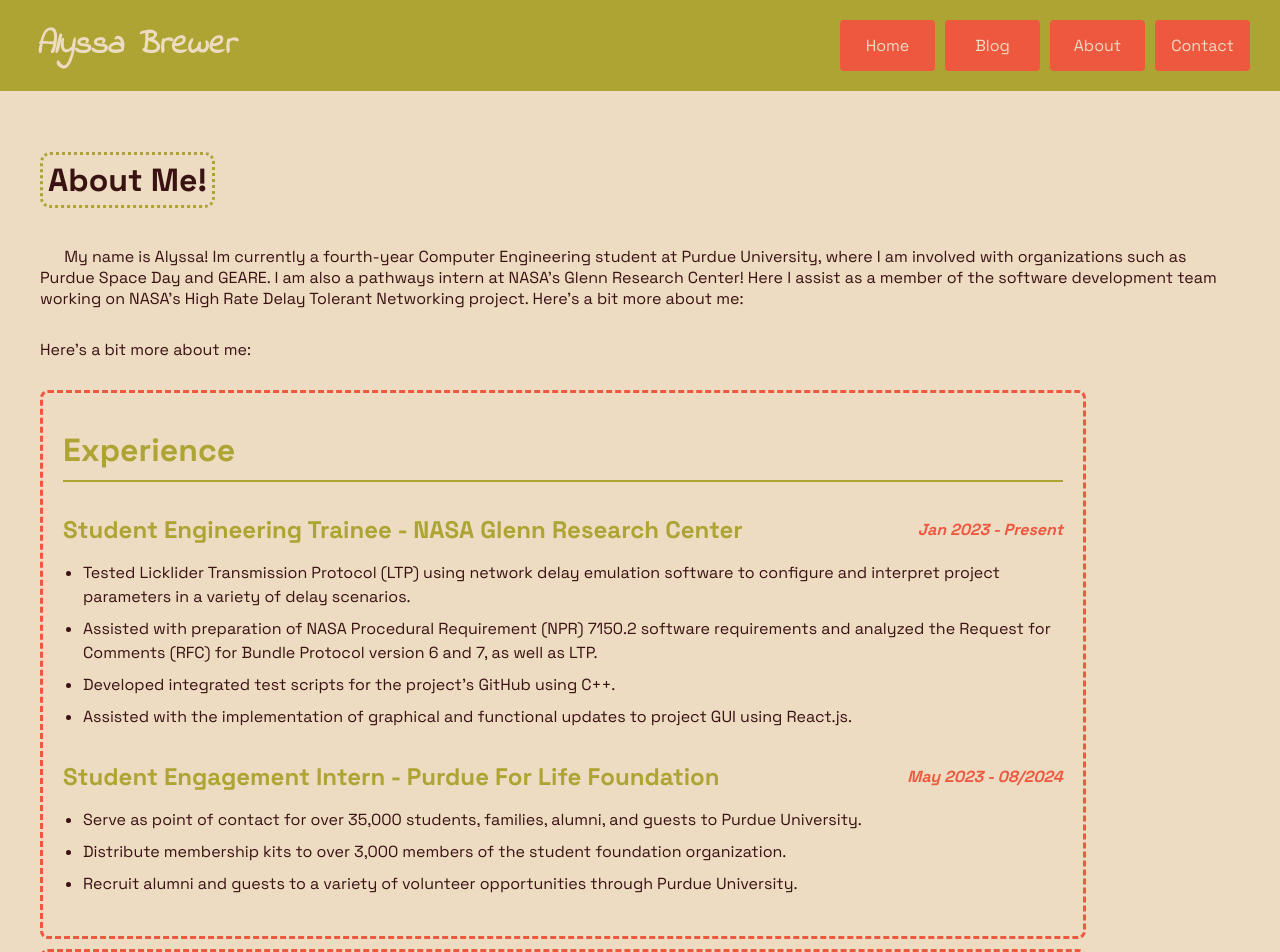
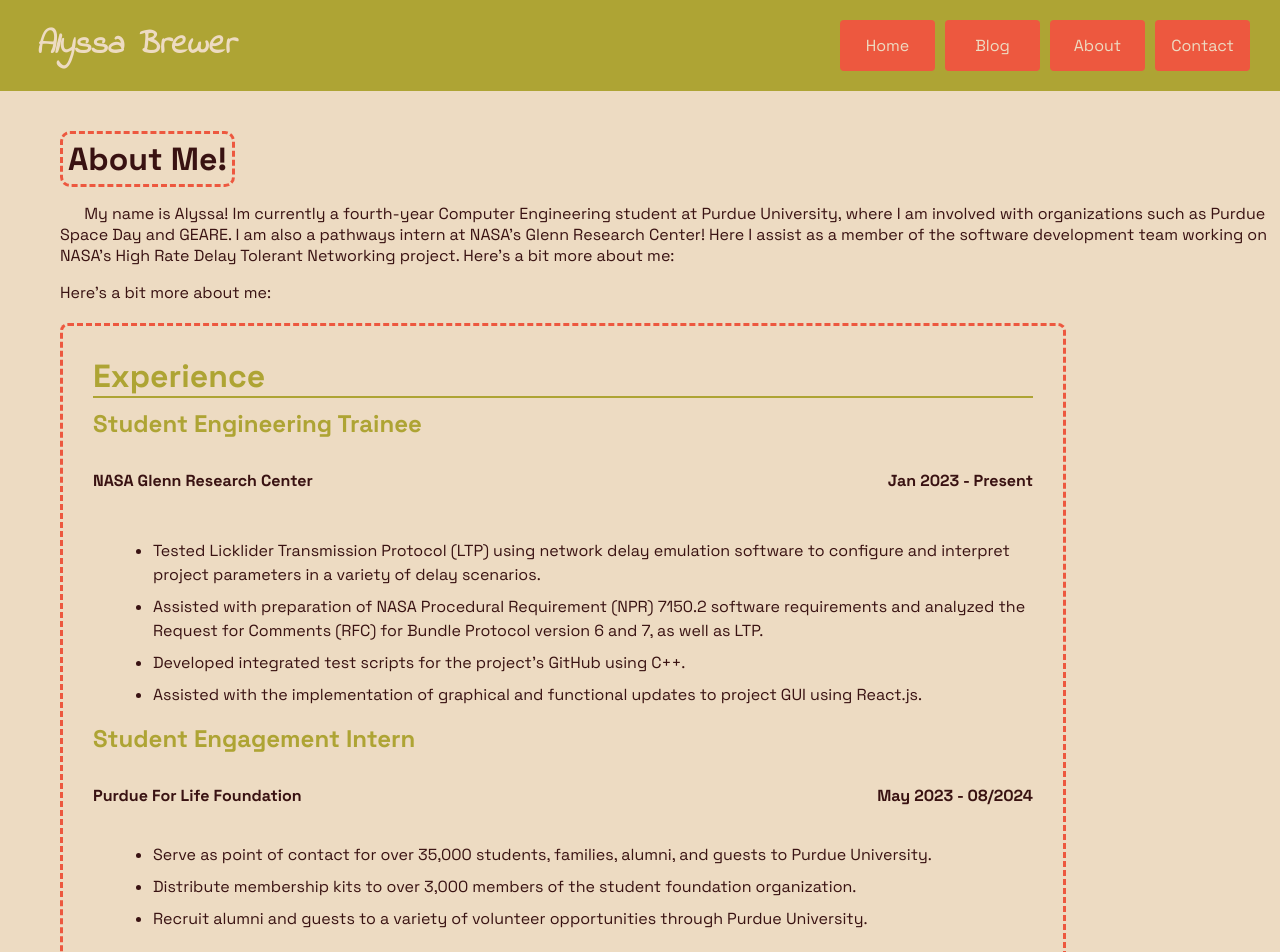
Before and after one commit to AlyBrewer/home, a React (Create React App) app in the folder react-app/: page /#/about in a window 1280 px wide. Shown: the top 952 px of the page. Built offline with nearby package versions, Linux system fonts and the light colour scheme.

Commit message:
lots of CSS updates

```diff
--- a/react-app/src/blog/Blog.js
+++ b/react-app/src/blog/Blog.js
@@ -6,15 +6,17 @@ import './blog_styles.css';
 
 const Blog = () => (
     <main className="main">
-        <h1>My Blog!</h1>
-        <div className='blog-wrap'>
+        <div className='main-title'>
+            <h1>My Blog!</h1>
+        </div>
             <nav className="blog-nav">
-                <h3>Topics</h3>
+                <div className='main-subtitle'>
+                    <h3>Topics</h3>
+                </div>
                 <Link className="blog-button" to="/blog/projects">Projects</Link>
                 <Link className="blog-button" to="/blog/photos">Photography</Link>
                 <Link className="blog-button" to="/blog/other">Other</Link>
             </nav>
-        </div>
     </main>
 );
 
--- a/react-app/src/blog/Projects.js
+++ b/react-app/src/blog/Projects.js
@@ -10,7 +10,11 @@ const Projects = () => (
                 title="Blog Post Test"
                 author="Alyssa Brewer"
                 date="August 15, 2024"
-                content={<p>This is the content of the blog post.</p>}
+                content={
+                    <>
+                    <h2>This is a subheading</h2>
+                    <p>This is the content of the blog post.</p>
+                </>}
                 image="https://loremflickr.com/320/240"
                 tags={['Projects', 'React']}
             />
--- a/react-app/src/blog/blog_styles.css
+++ b/react-app/src/blog/blog_styles.css
@@ -1,15 +1,17 @@
+
 .blog-wrap{
     display: flex;
     flex-direction: column;
     justify-content:space-evenly;
 }
 
-.blog-wrap h3{
-    border-radius: 10px;
-    border-style: dotted;
-    border-color: var(--prim);
-    text-align: center;
-    color: var(--seco);
+.blog-title{
+  border-radius: 10px;
+  border-style: dotted;
+  border-color: var(--prim);
+  text-align: center;
+  color: var(--seco);
+
 }
 
 .blog-nav {
--- a/react-app/src/components/About.js
+++ b/react-app/src/components/About.js
@@ -4,7 +4,9 @@ import '../styles/App.css';
 
 const About = () => (
     <main className="main">
+        <div className='main-title'>
             <h1>About Me!</h1>
+        </div>
         <p>&ensp; &ensp; My name is Alyssa! Im currently a fourth-year Computer Engineering student at Purdue University, where  I
            am involved with organizations such as Purdue Space Day and GEARE. I am also a pathways intern at NASA's Glenn Research
            Center! Here I assist as a member of the software development team working on NASA's High Rate Delay Tolerant Networking
@@ -12,9 +14,15 @@ const About = () => (
         </p>
         <p> Here's a bit more about me: </p>
         <div className="card">
-                <h3>Experience</h3>
-                <div className="card-item">
-                <h4>Student Engineering Trainee - NASA Glenn Research Center <span className="date">Jan 2023 - Present</span></h4>
+            <div className="card-content">
+                <div className="card-imp">
+                    <h1>Experience</h1>
+                        <h3>Student Engineering Trainee</h3>
+                            <div className="card-details">
+                                <h4>NASA Glenn Research Center</h4>
+                                <h4>Jan 2023 - Present</h4>
+                            </div>
+                </div>
                             <ul>
                                 <li>Tested Licklider Transmission Protocol (LTP) using network delay emulation software to configure and interpret
                                     project parameters in a variety of delay scenarios. </li>
@@ -23,7 +31,12 @@ const About = () => (
                                 <li>Developed integrated test scripts for the project’s GitHub using C++.</li>
                                 <li>Assisted with the implementation of graphical and functional updates to project GUI using React.js.</li>
                             </ul>
-                <h4>Student Engagement Intern - Purdue For Life Foundation <span className="date">May 2023 - 08/2024</span></h4>
+
+                    <h3>Student Engagement Intern</h3>
+                            <div className="card-details">
+                                    <h4>Purdue For Life Foundation</h4>
+                                    <h4>May 2023 - 08/2024</h4>
+                            </div>
                             <ul>
                                 <li>Serve as point of contact for over 35,000 students, families, alumni, and guests to Purdue University.</li>
                                 <li>Distribute membership kits to over 3,000 members of the student foundation organization. </li>
@@ -31,10 +44,11 @@ const About = () => (
                             </ul>
             </div>
         </div>
+
         <div className="card">
-                <h3>Education</h3>
-                <div className="card-item">
-                <h4>Purdue University <span className="date">2021 - Present</span></h4>
+            <div className="card-content">
+                <h1>Education</h1>
+                            <h4>Purdue University</h4>
                                 <ul>
                                     <li>BS in Computer Engineering with a concentration in Software Engineering</li>
                                     <li>Minors in Global Engineering Studies and Japanese</li>
@@ -42,10 +56,14 @@ const About = () => (
                                 </ul>
             </div>
         </div>
+
             <div className="card">
-                <h3>Projects</h3>
-                <div className="card-item">
-                <h4>Development and Testing of Ram Air Turbine in a 1x1 Wind Tunnel using Arduino<span className="date">07/2024-08/2024</span></h4>
+                <div className="card-content">
+                    <h1>Projects</h1>
+                    <div className='card-details'>
+                        <h4>Development and Testing of Ram Air Turbine in a 1x1 Wind Tunnel using Arduino</h4>
+                        <h4>07/2024-08/2024</h4>
+                    </div>
                             <ul>
                                 <li>Designed and implemented electrical circuits to interface sensors with Arduino microcontroller for real-time monitoring of drag, motor RPM, and electrical output.</li>
                                 <li>Programmed Arduino for automated data collection and display, integrating an emergency shutoff interface with the wind tunnel.</li>
--- a/react-app/src/components/Home.js
+++ b/react-app/src/components/Home.js
@@ -6,9 +6,9 @@ import {OpenInNewTab} from '../scripts/scripts.js';
 const Home = () => (
     <main className="main">
          <h1>My Home!</h1>
-            <h3>Hey! My name is Alyssa. Welcome!</h3>
+            <p>Hey! My name is Alyssa. Welcome!</p>
 
-            <h3>To see more projects, checkout my GitHub <OpenInNewTab href="https://github.com/AlyBrewer?tab=repositories">here</OpenInNewTab>!</h3>
+            <p>To see more projects, checkout my GitHub <OpenInNewTab href="https://github.com/AlyBrewer?tab=repositories">here</OpenInNewTab>!</p>
 
     </main>
 
--- a/react-app/src/scripts/scripts.js
+++ b/react-app/src/scripts/scripts.js
@@ -39,10 +39,7 @@ const BlogPost = ({ title, author, date, content, image, tags }) => {
             <h1 className="post-title">{title}</h1>
             <div className="post-meta">
                 <span className="post-author">By {author}</span>
-                <span className="post-date">{date}</span>
-            </div>
-            <div className="post-content">
-                {content}
+                <span className="post-date">Published {date}</span>
             </div>
             {tags && tags.length > 0 && (
                 <div className="post-tags">
@@ -53,6 +50,9 @@ const BlogPost = ({ title, author, date, content, image, tags }) => {
                     ))}
                 </div>
             )}
+            <div className="post-content">
+                {content}
+            </div>
         </article>
     );
 };
--- a/react-app/src/styles/App.css
+++ b/react-app/src/styles/App.css
@@ -40,21 +40,52 @@ body::-webkit-scrollbar-thumb{
 
 main {
   flex: 1; /* This allows the main content area to push the footer down */
-  padding: 20px;
+  padding-top: 20px;
+  padding-left: 30px;
   background-color: var(--back);
   color: var(--dark);
 }
 
 main h1{
+  display:inherit;
+  border-color: var(--prim);
+  margin: 0;
+  padding: 0;
+}
+
+.main-title{
   display: inline-block;
-  padding: 5px;
+  border-style: dashed;
+  border-color: var(--seco);
+  border-radius: 10px;
+  padding: 5px; /* Space between the wrapper's border and the heading */
+  margin: 0; /* Ensure the wrapper has no margin outside */
+}
+
+.main-subtitle{
+  display:inline-block;
   border-radius: 10px;
   border-style: dotted;
   border-color: var(--prim);
+  padding: 5px;
+  color: var(--seco);
+}
+
+
+main h3{
+  display: inherit;
+  text-align: center;
+  color: var(--seco);
+  margin: 0;
+  padding: 0;
+}
+
+main h5{
+  margin: none;
 }
 
 main p{
-  margin-bottom: 30px;
+  font-size: medium;
 }
 
 .header {
@@ -78,7 +109,6 @@ main p{
 .nav-button,
 .dropdown-content {
   box-sizing: border-box;
-
 }
 
 .nav-button {
@@ -168,53 +198,74 @@ main p{
   padding: 10px;
 }
 
+/* Formatting for resume stuff */
 .card {
-  background-color: var(--back);
-  padding: 20px;
-  padding-top: 5px;
+  background: none;
+  margin-top: 20px;
+  margin-bottom: 5px;
   border-radius: 8px;
   border-style: dashed;
   border-color: var(--seco);
-  margin-top: 10px;
   max-width: 1000px;
 }
 
-.card h3 {
-  color: var(--prim);
-  text-align: left;
-  margin-bottom: 20px;
-  font-size: 2rem;
-  border-bottom: 2px solid var(--prim);
-  padding-bottom: 10px;
+.card-content {
+  padding: 3%; /* Space between the wrapper's border and the heading */
+  margin: 0; /* Ensure the wrapper has no margin outside */
 }
 
-/* Formatting for resume stuff */
-.card-item {
-  margin-bottom: 20px;
-}
+.card h1 {
+  color: var(--prim);
+  border-bottom: 2px solid var(--prim);
+  text-align: left;
+  align-items: center;
+  font-size: 2rem;
 
-.card-item h4 {
-  color: var(--prim);
-  display: flex;
-  justify-content: space-between;
-  align-items: center;
-  font-size: 1.5rem;
+  flex: 0 1 10%; /* Allow each container to grow/shrink, but set max height to 30% */
+  max-height: 10%;
   margin-bottom: 10px;
 }
 
-.card-item .date {
-  font-size: 1rem;
+.card h3 {
+  font-size: 1.5rem;
+  color: var(--prim);
+  text-align: left;
+  align-items: center;
+  border: none;
+
+  flex: 0 1 10%; /* Allow each container to grow/shrink, but set max height to 30% */
+  max-height: 10%;
+  margin-bottom: 10px;
+}
+
+.card ul {
+  margin-left: 20px;
+  list-style-type: disc;
+}
+
+.card ul li{
+  color: var(--dark);
+  margin-bottom: 8px;
+  line-height: 1.5;
+}
+
+.card-details{
+  display: flex;
+  justify-content: space-between;
+  margin-bottom: 0%;
+
+  flex: 0 1 5%; /* Allow each container to grow/shrink, but set max height to 30% */
+  max-height: 5%;
+  margin-bottom: 10px; /* Optional: space between containers */
+}
+
+.card-details .date{
   color: var(--seco);
   font-style: italic;
 }
 
-.card-item ul {
-  list-style-type: disc;
-  padding-left: 20px;
+.card-imp{
+  display: flex;
+  flex-direction: column; /* Stack children vertically */
+  align-items: stretch; /* Make sure the child containers stretch to the full width */
 }
-
-.card-item ul li {
-  color: var(--dark);
-  margin-bottom: 8px;
-  line-height: 1.5;
-}
```
Also changed, not shown: react-app/src/scripts/blogPostExample.txt. Lines whose indentation alone changed are shown as unchanged.
